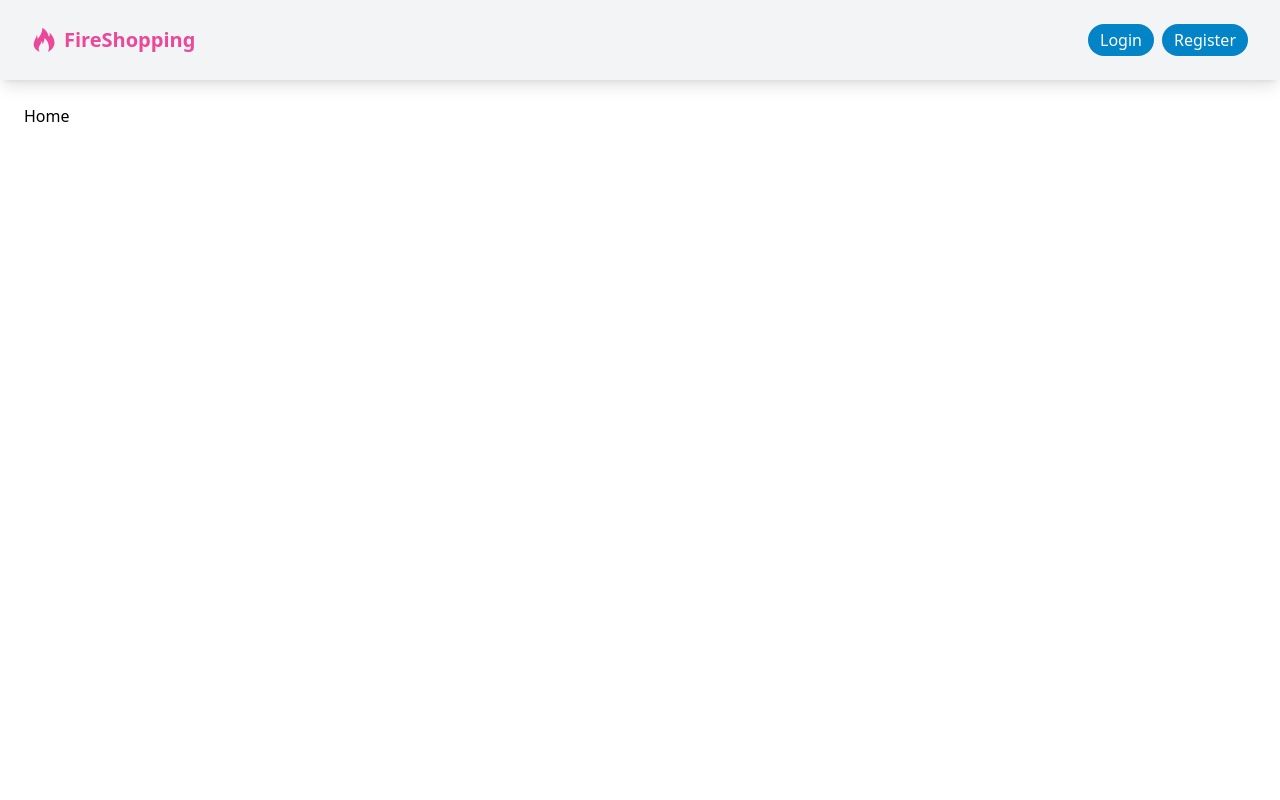
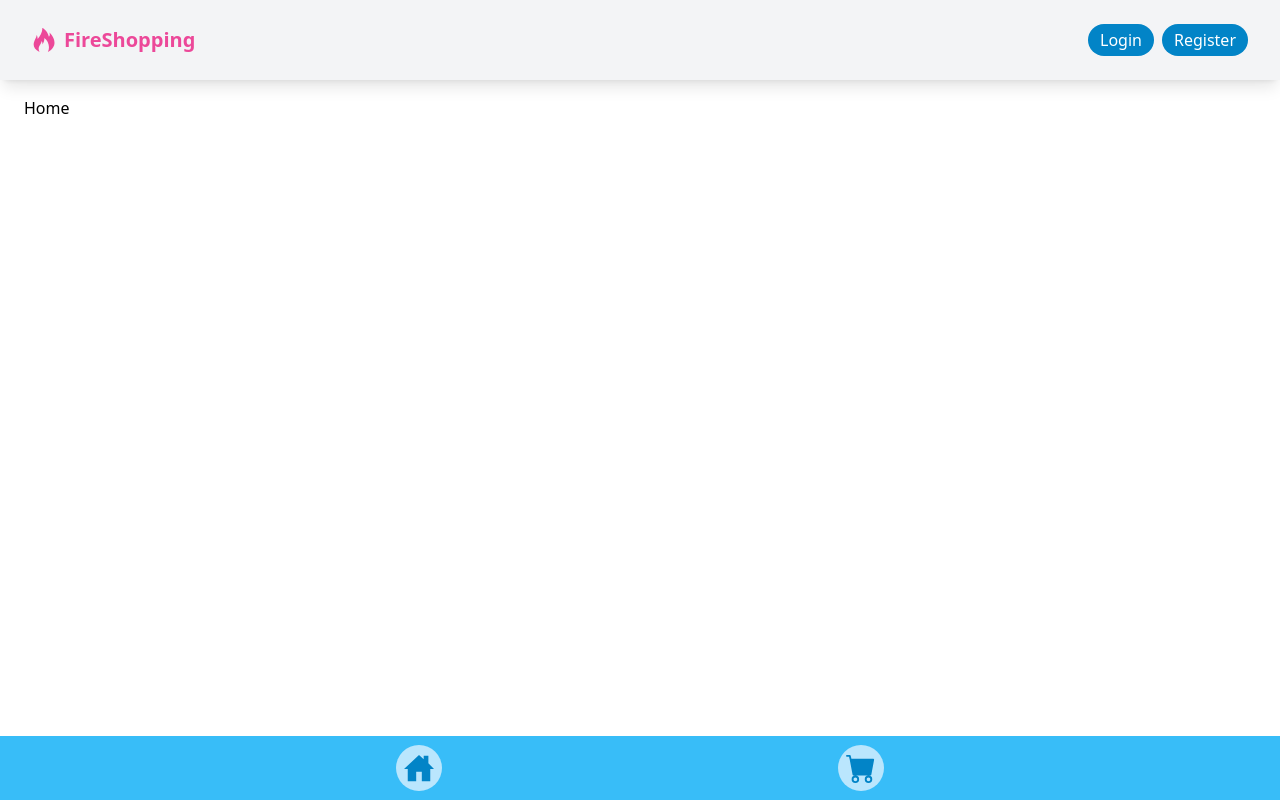
Before and after one commit to MaGaBoo/fireShopping, a React (Create React App) app: page / in a window 1280 px wide. Built offline with nearby package versions, Linux system fonts and the light colour scheme; no server answers.

Commit message:
created footer component

```diff
--- a/src/App.js
+++ b/src/App.js
@@ -7,32 +7,36 @@
 import Shopping from "./routes/Shopping";
 
 import { Toaster, toast } from "react-hot-toast";
-import { onMessage } from 'firebase/messaging';
+import { onMessage } from "firebase/messaging";
 
 import "./index.css";
+import Footer from "./components/Footer";
 
 export const AppContext = createContext(null);
 
-onMessage(messaging, payload => {
+onMessage(messaging, (payload) => {
   console.log("New notification", payload);
   toast(payload.notification.body);
   // You can customize your toast by use toast.custom with Tailwindcss or whatever
-})
+});
 
 function App() {
   const [route, setRoute] = useState("home");
   const [user, setUser] = useState(null);
   return (
     <AppContext.Provider value={{ route, setRoute, user, setUser }}>
+      <div className="h-screen">
         <Toaster />
         <Header />
-      <main className="p-6">
+        <main className="p-6 pt-24 pb-20">
           {route === "home" && <Home />}
           {route === "login" && <Login />}
           {route === "register" && <Register />}
           {route === "shopping" && <Shopping />}
-        {user && <p>Welcome { user.email}</p>}
+          {user && <p>Welcome {user.email}</p>}
         </main>
+        <Footer />
+      </div>
     </AppContext.Provider>
   );
 }
--- /dev/null
+++ b/src/components/Footer.jsx
@@ -0,0 +1,30 @@
+import React, { useContext } from "react";
+import { IoHomeSharp } from "react-icons/io5";
+import { BsFillCartFill } from 'react-icons/bs'
+import { AppContext } from "../App";
+
+const Footer = () => {
+
+const { setRoute } = useContext(AppContext);
+
+  return (
+    <div>
+      <footer className="fixed h-16 w-full bg-sky-400 bottom-0 flex justify-evenly items-center">
+        <div
+        className="bg-sky-200 p-2 rounded-full text-3xl text-sky-600 cursor-pointer"
+        onClick={() => setRoute("home")}
+        >
+          <IoHomeSharp />
+        </div>
+        <div
+        className="bg-sky-200 p-2 rounded-full text-3xl text-sky-600 cursor-pointer"
+        onClick={() => setRoute("shopping")}
+        >
+          <BsFillCartFill />
+        </div>
+      </footer>
+    </div>
+  );
+};
+
+export default Footer;
--- a/src/components/Header.jsx
+++ b/src/components/Header.jsx
@@ -19,7 +19,7 @@
   }
 
   return (
-    <header className="h-20  w-full bg-gray-100 shadow-lg flex items-center justify-between px-8">
+    <header className="h-20  w-full bg-gray-100 shadow-lg flex items-center justify-between px-8 fixed top-0">
       <div
         className="flex items-center gap-2 cursor-pointer"
         onClick={() => setRoute("home")}
--- a/src/routes/Shopping.jsx
+++ b/src/routes/Shopping.jsx
@@ -3,7 +3,7 @@
 const Shopping = () => {
   return (
     <div>
-    <h1>Welcome to Firebase Shopping!!</h1>
+    <h1>Welcome to FireShopping!!</h1>
     </div>
   )
 }
```
Lines whose indentation alone changed are shown as unchanged.
